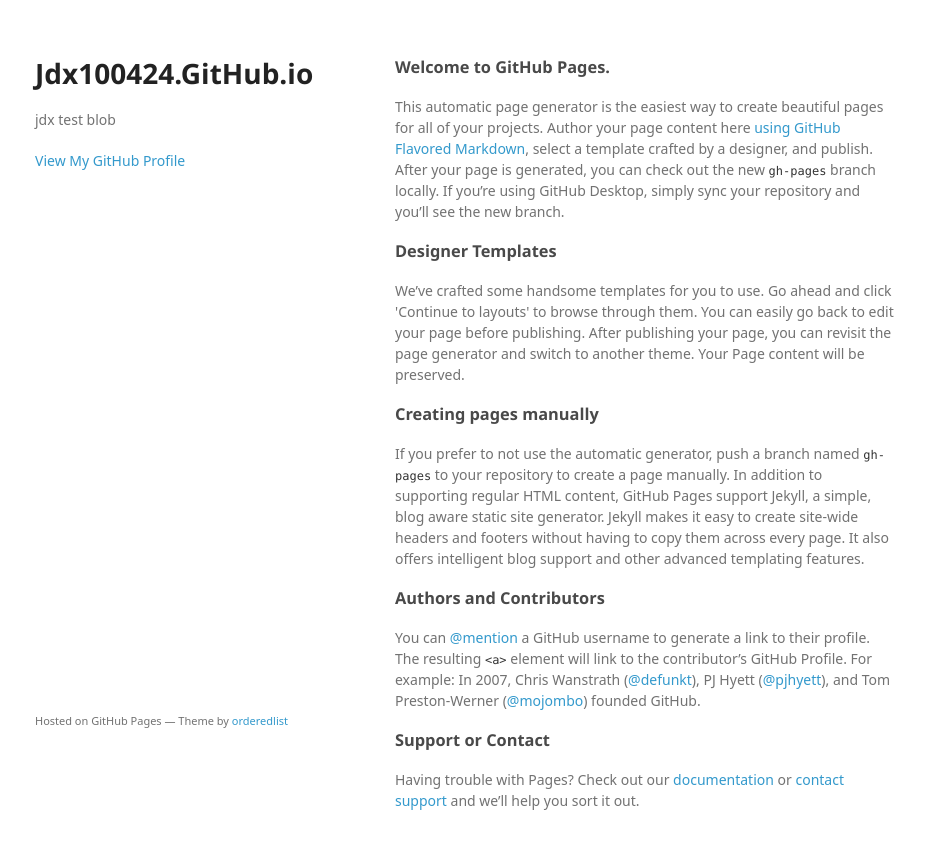
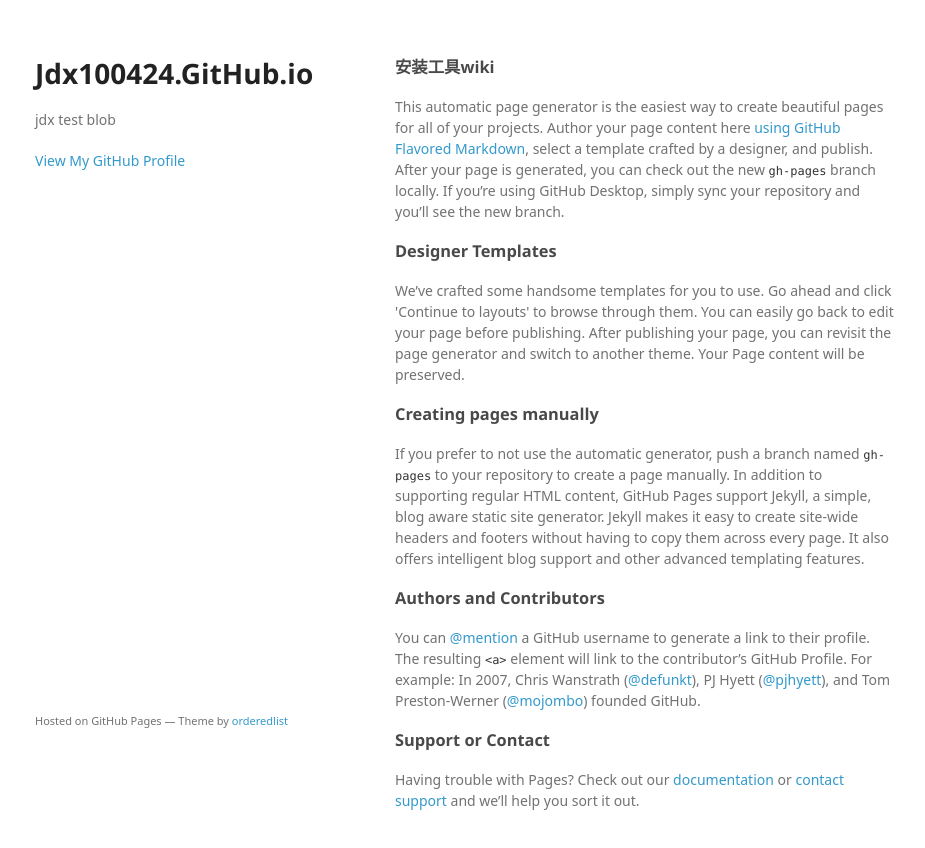
Before and after one commit to jdx100424/jdx100424.github.io, a plain HTML site: page index.html in a window 1280 px wide. Shown: the whole page, without its empty margins (175-1100 px from the left). Drawn offline with Linux system fonts and the light colour scheme; a web font is replaced by a local one.

Commit message:
jdx test first update title

```diff
--- a/index.html
+++ b/index.html
@@ -24,7 +24,7 @@
       </header>
       <section>
         <h3>
-<a id="welcome-to-github-pages" class="anchor" href="#welcome-to-github-pages" aria-hidden="true"><span aria-hidden="true" class="octicon octicon-link"></span></a>Welcome to GitHub Pages.</h3>
+<a id="welcome-to-github-pages" class="anchor" href="#welcome-to-github-pages" aria-hidden="true"><span aria-hidden="true" class="octicon octicon-link"></span></a>安装工具wiki</h3>
 
 <p>This automatic page generator is the easiest way to create beautiful pages for all of your projects. Author your page content here <a href="https://guides.github.com/features/mastering-markdown/">using GitHub Flavored Markdown</a>, select a template crafted by a designer, and publish. After your page is generated, you can check out the new <code>gh-pages</code> branch locally. If you’re using GitHub Desktop, simply sync your repository and you’ll see the new branch.</p>
 
```
